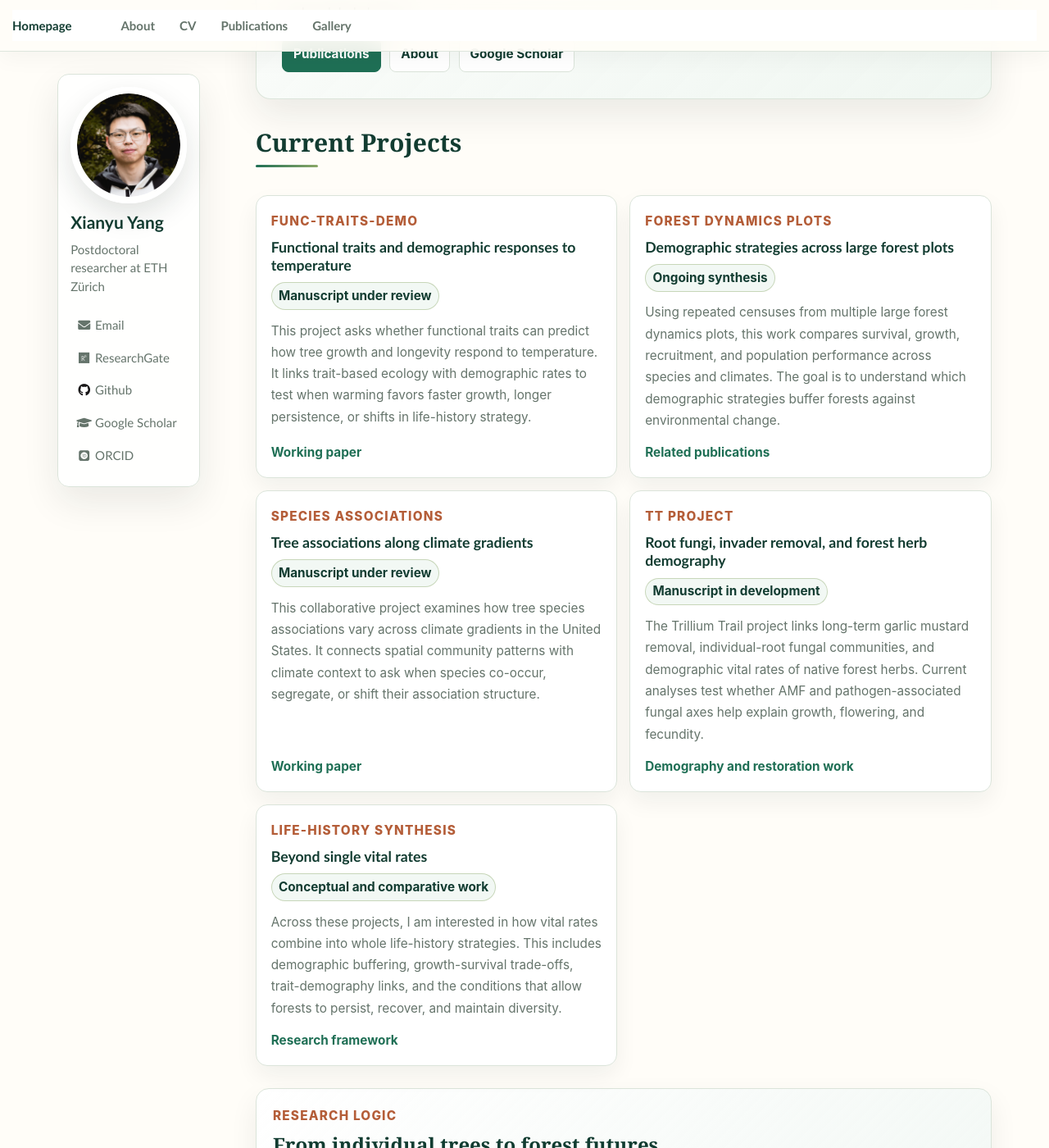
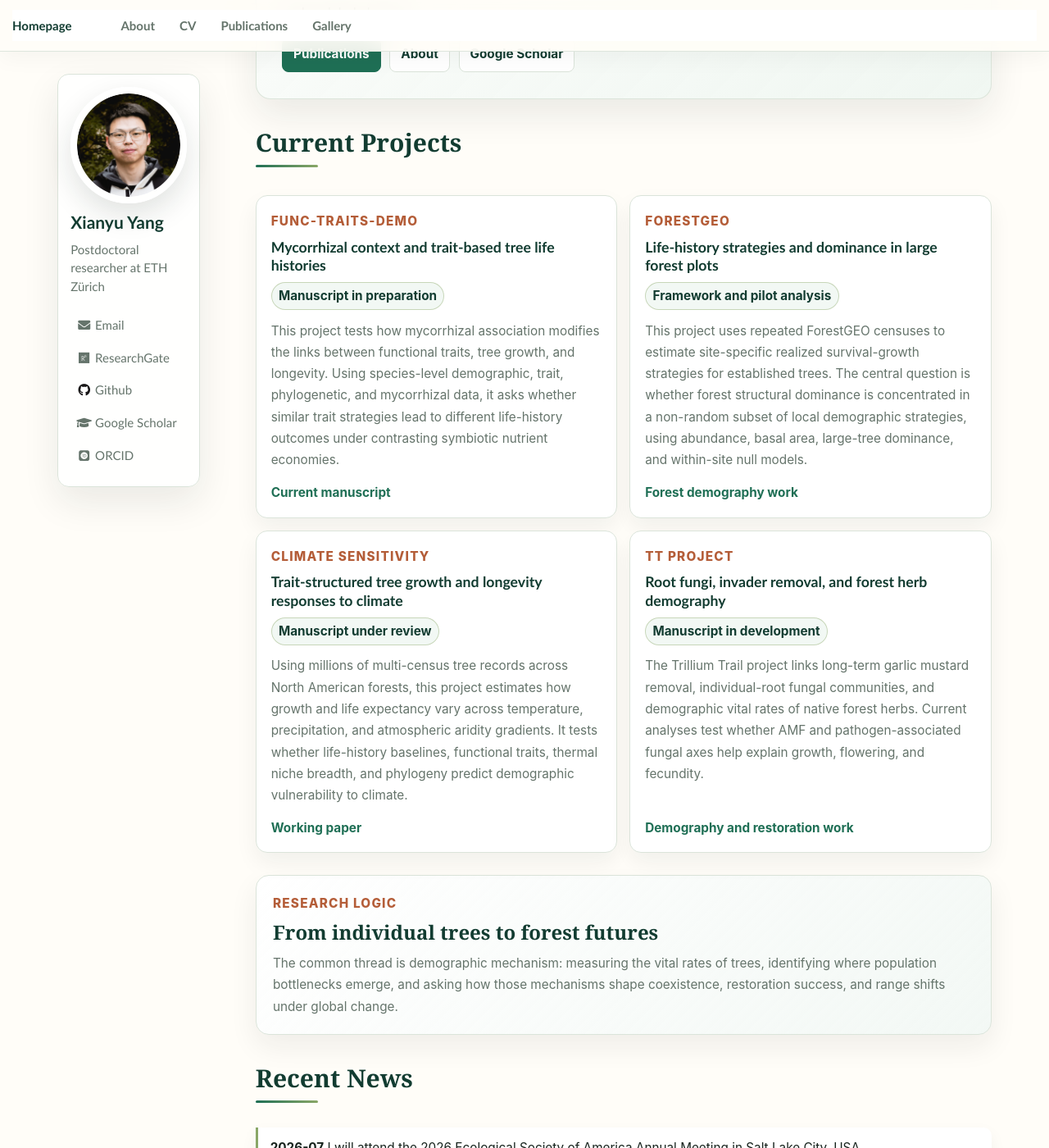
Before and after one commit to Xianyu-Yang/xianyu-yang.github.io, a Jekyll site: the page built from _pages/home.md, in a window 1280 px wide and 1400 px high, scrolled down 722 px. Shown: the whole window at 82% size. Built offline with Jekyll 4.4.1, drawn with Linux system fonts in a browser that asks for light colours; some web fonts are replaced.

Commit message:
Refine current project descriptions

```diff
--- a/_pages/home.md
+++ b/_pages/home.md
@@ -28,23 +28,23 @@ author_profile: true
 <div class="project-overview-grid">
   <article>
     <p class="project-kicker">Func-traits-Demo</p>
-    <h3>Functional traits and demographic responses to temperature</h3>
-    <p class="project-status">Manuscript under review</p>
-    <p>This project asks whether functional traits can predict how tree growth and longevity respond to temperature. It links trait-based ecology with demographic rates to test when warming favors faster growth, longer persistence, or shifts in life-history strategy.</p>
-    <a href="/publications/">Working paper</a>
+    <h3>Mycorrhizal context and trait-based tree life histories</h3>
+    <p class="project-status">Manuscript in preparation</p>
+    <p>This project tests how mycorrhizal association modifies the links between functional traits, tree growth, and longevity. Using species-level demographic, trait, phylogenetic, and mycorrhizal data, it asks whether similar trait strategies lead to different life-history outcomes under contrasting symbiotic nutrient economies.</p>
+    <a href="/publications/">Current manuscript</a>
   </article>
   <article>
-    <p class="project-kicker">Forest dynamics plots</p>
-    <h3>Demographic strategies across large forest plots</h3>
-    <p class="project-status">Ongoing synthesis</p>
-    <p>Using repeated censuses from multiple large forest dynamics plots, this work compares survival, growth, recruitment, and population performance across species and climates. The goal is to understand which demographic strategies buffer forests against environmental change.</p>
-    <a href="/publications/">Related publications</a>
+    <p class="project-kicker">ForestGEO</p>
+    <h3>Life-history strategies and dominance in large forest plots</h3>
+    <p class="project-status">Framework and pilot analysis</p>
+    <p>This project uses repeated ForestGEO censuses to estimate site-specific realized survival-growth strategies for established trees. The central question is whether forest structural dominance is concentrated in a non-random subset of local demographic strategies, using abundance, basal area, large-tree dominance, and within-site null models.</p>
+    <a href="/publications/">Forest demography work</a>
   </article>
   <article>
-    <p class="project-kicker">Species associations</p>
-    <h3>Tree associations along climate gradients</h3>
+    <p class="project-kicker">Climate sensitivity</p>
+    <h3>Trait-structured tree growth and longevity responses to climate</h3>
     <p class="project-status">Manuscript under review</p>
-    <p>This collaborative project examines how tree species associations vary across climate gradients in the United States. It connects spatial community patterns with climate context to ask when species co-occur, segregate, or shift their association structure.</p>
+    <p>Using millions of multi-census tree records across North American forests, this project estimates how growth and life expectancy vary across temperature, precipitation, and atmospheric aridity gradients. It tests whether life-history baselines, functional traits, thermal niche breadth, and phylogeny predict demographic vulnerability to climate.</p>
     <a href="/publications/">Working paper</a>
   </article>
   <article>
@@ -53,13 +53,6 @@ author_profile: true
     <p class="project-status">Manuscript in development</p>
     <p>The Trillium Trail project links long-term garlic mustard removal, individual-root fungal communities, and demographic vital rates of native forest herbs. Current analyses test whether AMF and pathogen-associated fungal axes help explain growth, flowering, and fecundity.</p>
     <a href="/publications/">Demography and restoration work</a>
-  </article>
-  <article>
-    <p class="project-kicker">Life-history synthesis</p>
-    <h3>Beyond single vital rates</h3>
-    <p class="project-status">Conceptual and comparative work</p>
-    <p>Across these projects, I am interested in how vital rates combine into whole life-history strategies. This includes demographic buffering, growth-survival trade-offs, trait-demography links, and the conditions that allow forests to persist, recover, and maintain diversity.</p>
-    <a href="/about/">Research framework</a>
   </article>
 </div>
 
```
